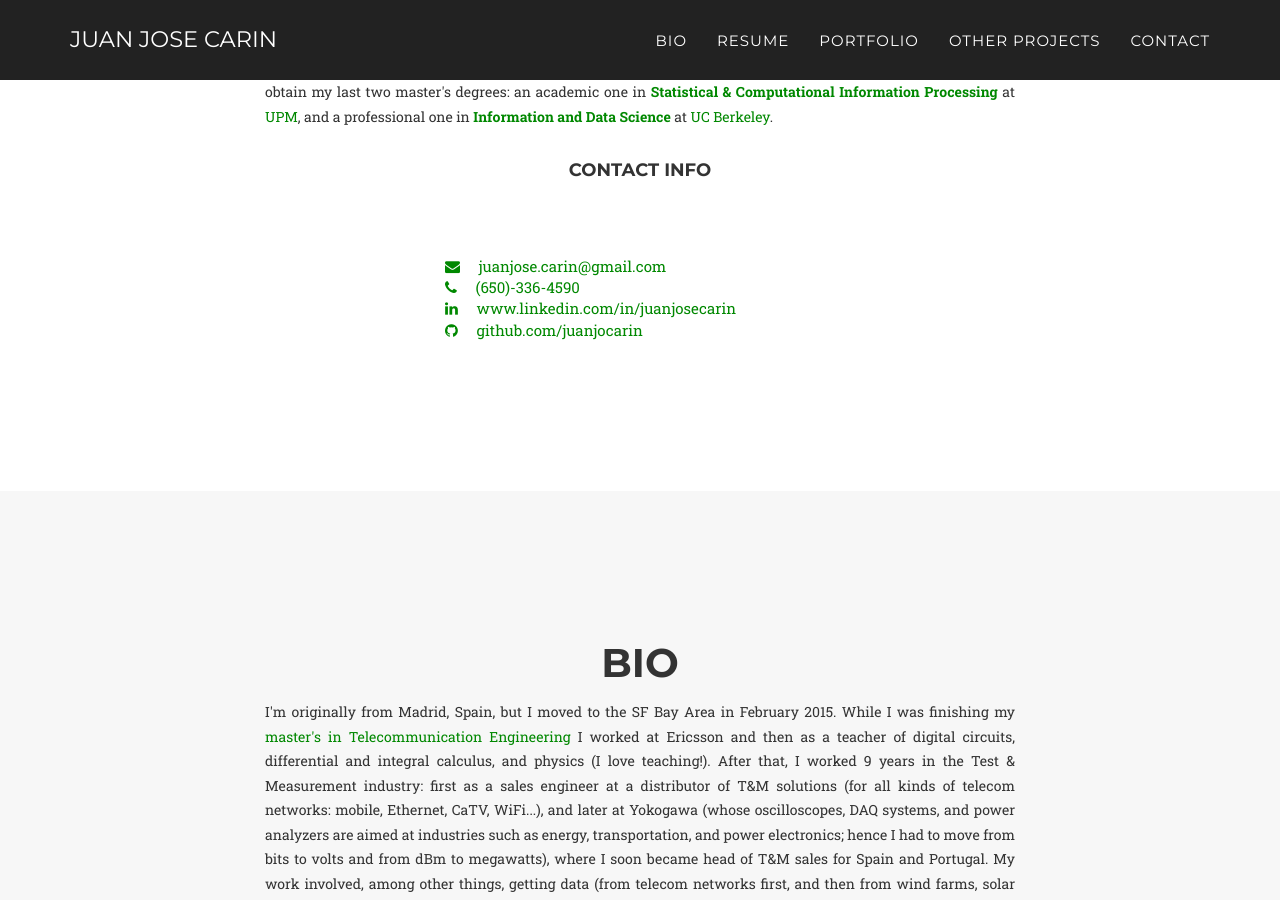
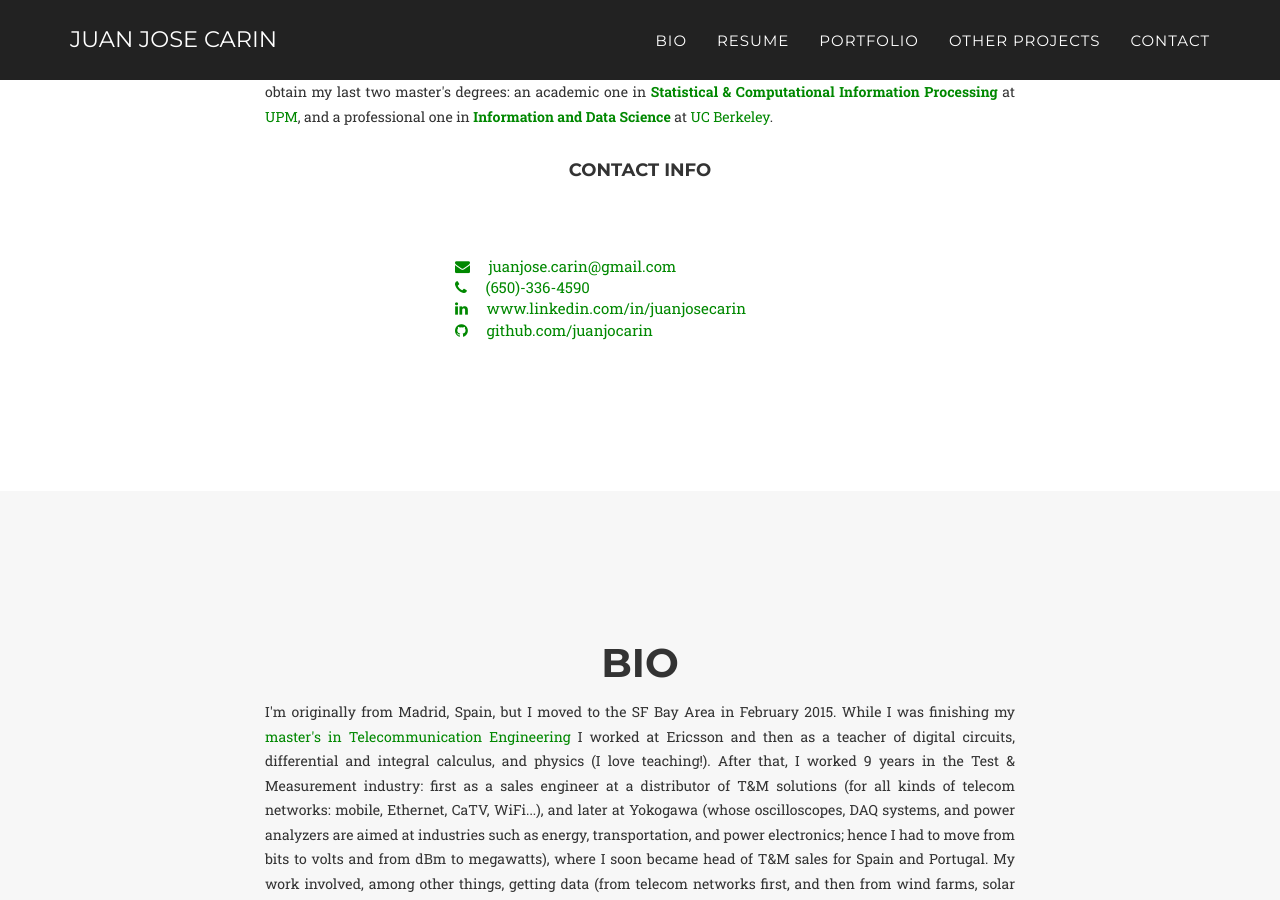
Before and after one commit to juanjocarin/juanjocarin.github.io, a Jekyll site: the page built from index.html, in a window 1280 px wide and 900 px high, scrolled down 871 px. Built offline with Jekyll 4.4.1, drawn with Linux system fonts in a browser that asks for light colours; some web fonts are replaced; formulas are drawn with MathJax 3.

Commit message:
Contact info

```diff
--- a/_includes/welcome.html
+++ b/_includes/welcome.html
@@ -46,7 +46,7 @@
             </div>
             <div class="col-md-4">
             {% for network in site.social %}
-                <div class="row text-justify list-inline social-buttons"><a target="_blank" href="{{ network.url }}"><i class="fa fa-{{ network.title }}"></i></a> &emsp;<a target="_blank" href="{{ network.url }}">{{ network.description }}</a>
+                <div class="list-inline social-buttons"><a target="_blank" href="{{ network.url }}"><i class="fa fa-{{ network.title }}"></i></a> &emsp;<a target="_blank" href="{{ network.url }}">{{ network.description }}</a>
                 </div>
             {% endfor %}
             </div>
```
